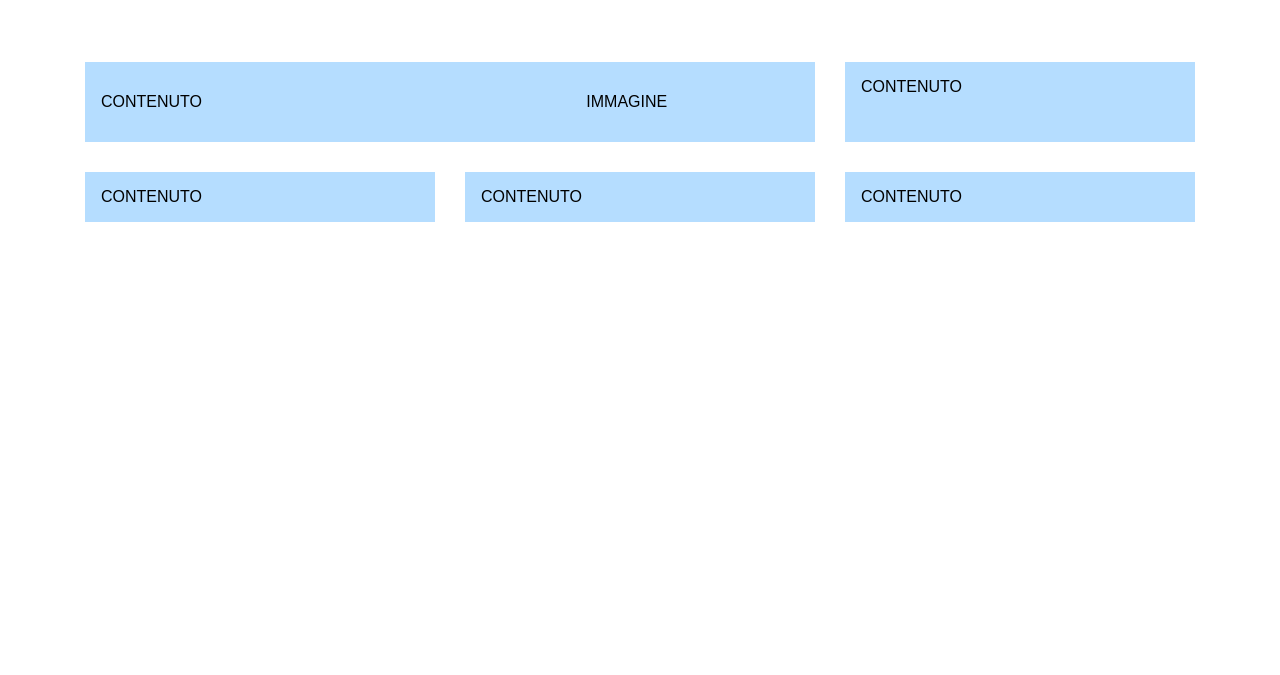
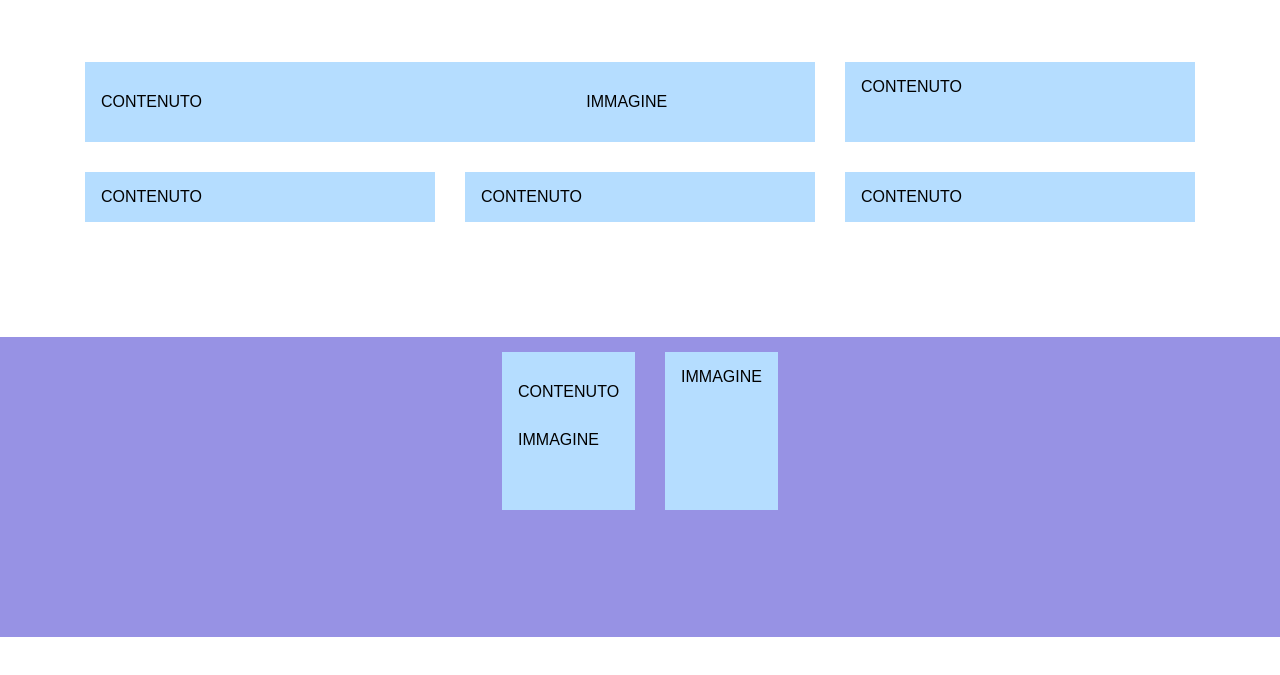
Before and after one commit to Murru00/htmlcss-responsive-layout, a plain HTML site: page index.html in a window 1280 px wide. Shown: the part 61-736 px from the top of the page. Drawn offline with Linux system fonts and the light colour scheme.

Commit message:
add strategic planning

```diff
--- a/css/style.css
+++ b/css/style.css
@@ -98,3 +98,20 @@ height: 100%;
     padding: 15px;
 
 }
+
+/* STRATEGIC PLANNING */
+
+#plan{
+    background-color: #9792e4;
+    height: 300px;
+}
+
+#plan > .container{
+display: flex;
+justify-content: center;
+margin-top: 100px;
+}
+
+#plan > .container > .row > .col > .card > .row{
+    flex-direction: column;
+}
--- a/index.html
+++ b/index.html
@@ -44,5 +44,25 @@
         </div>
     </section>
 
+    <!-- STRATEGIC PLANNING -->
+
+    <section id="plan">
+        <div class="container">
+            <div class="row">
+                <div class="col">
+                    <div class="card">
+                        <div class="row">
+                            <div class="col">CONTENUTO</div>
+                            <div class="col">IMMAGINE</div>
+                        </div>
+                    </div>
+                </div>
+                <div class="col">
+                    <div class="card">IMMAGINE</div>
+                </div>
+            </div>
+        </div>
+    </section>
+
 </body>
 </html>
```
